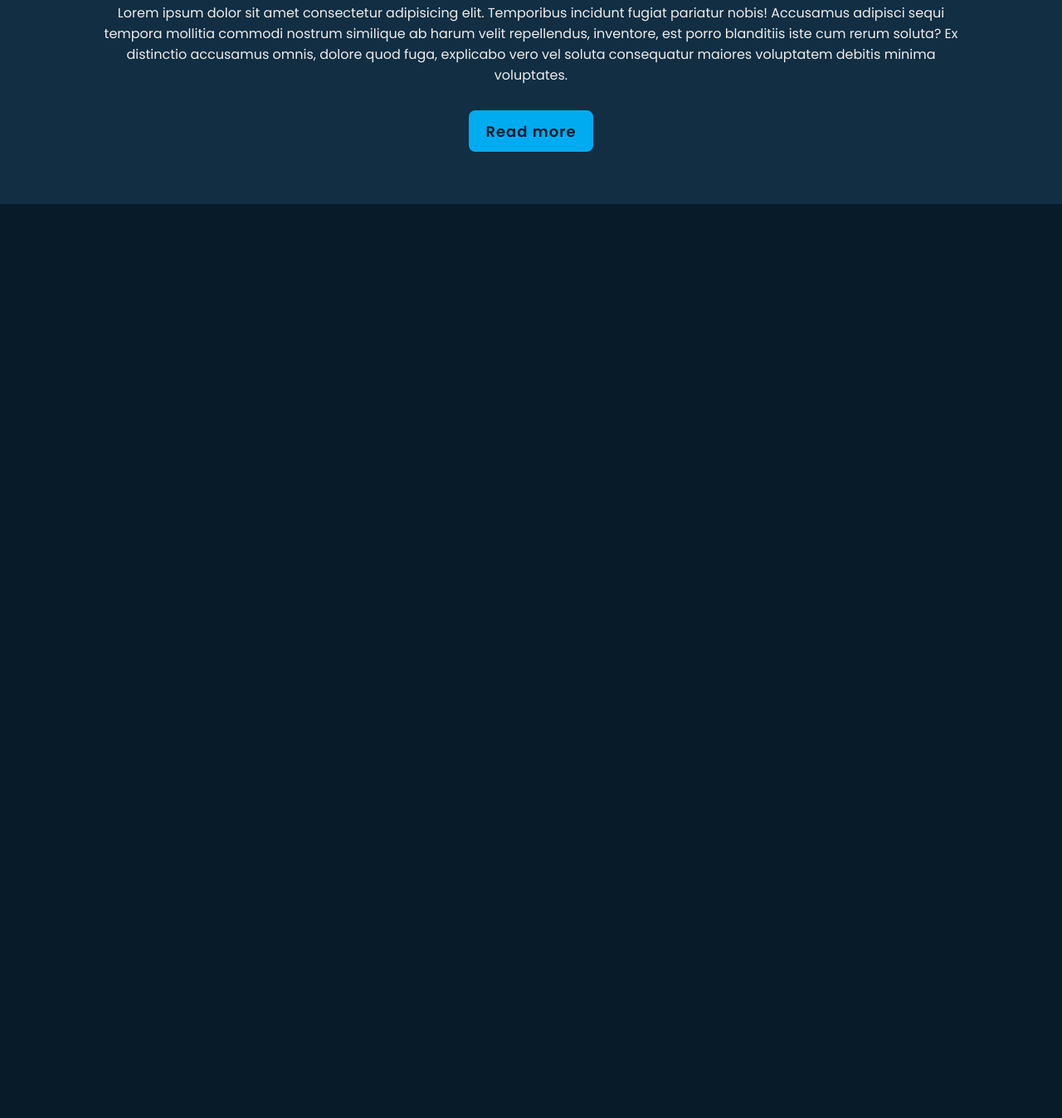
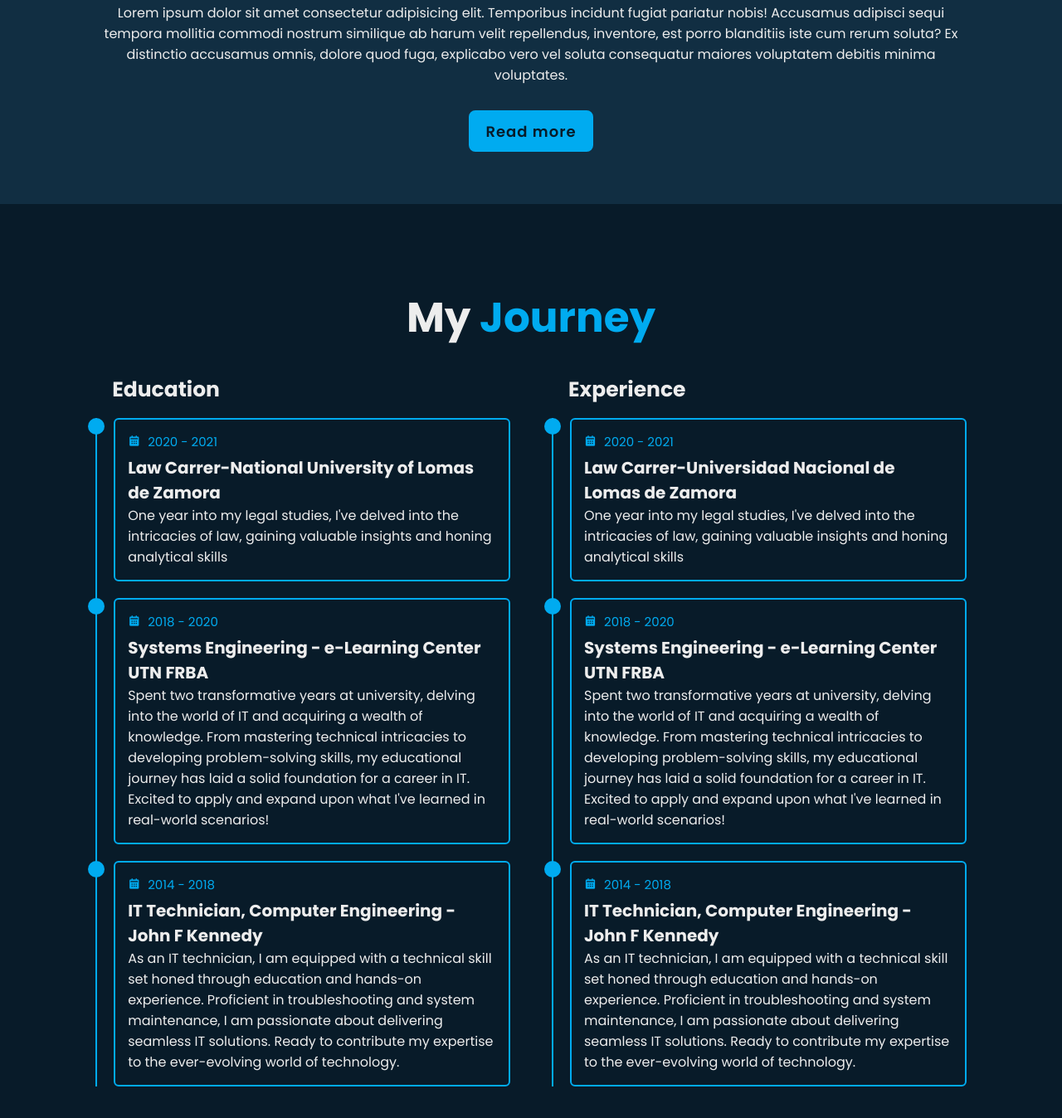
Before and after one commit to victoriafahn/JuanCruzAstradaDuran, a plain HTML site: page index.html in a window 1280 px wide. Shown: the part 1354-2702 px from the top of the page at 83% size. Before the commit the page ends 1600 px from the top, so only its background shows below. Drawn offline with nearby package versions, Linux system fonts and the light colour scheme.

Commit message:
JuanCruzAstradaDuran

```diff
--- a/css/style.css
+++ b/css/style.css
@@ -296,3 +296,90 @@ span {
 .btn-box.btns a::before {
     background: var(--second-bg-color);
 }
+
+.education {
+    display: flex;
+    justify-content: center;
+    align-items: center;
+    flex-direction: column;
+    min-height: auto;
+    padding-bottom: 5rem;
+}
+
+.education .education-row {
+    display: flex;
+    flex-wrap: wrap;
+    gap: 5rem;
+}
+
+.education-row .education-column {
+    flex: 1 1 40rem;
+}
+
+.education-column .title {
+    font-size: 2.5rem;
+    margin: 0 0 1.5rem 2rem;
+}
+
+.education-column .education-box {
+    border-left: .2rem solid var(--main-color);
+}
+
+.education-box .education-content {
+    position: relative;
+    padding-left: 2rem;
+}
+
+.education-box .education-content::before {
+    content: '';
+    position: absolute;
+    top: 0;
+    left: -1.1rem;
+    width: 2rem;
+    height: 2rem;
+    background: var(--main-color);
+    border-radius: 50%;
+}
+
+.education-content .content {
+    position: relative;
+    padding: 1.5rem;
+    border: .2rem solid var(--main-color);
+    border-radius: .6rem;
+    margin-bottom: 2rem;
+    overflow: hidden;
+}
+
+.education-content .content::before {
+    content: '';
+    position: absolute;
+    top: 0;
+    left: 0;
+    width: 0%;
+    height: 100%;
+    background: var(--second-bg-color);
+    z-index: -1;
+    transition: .5s;
+}
+
+.education-content .content:hover::before {
+    width: 100%;
+}
+
+.education-content .content .year {
+    font-size: 1.5rem;
+    color: var(--main-color);
+    padding-bottom: .5rem;
+}
+
+.education-content .content .year i {
+    padding-right: .5rem;
+}
+
+.education-content .content h3 {
+    font-size: 2rem;
+}
+
+.education-content .content p {
+    font-size: 1.6rem;
+}
--- a/index.html
+++ b/index.html
@@ -136,7 +136,75 @@
 
     </section>
 
-    <!-- education section design -->
+<!-- section education and experience -->
+
+<section class="education" id="education">
+    <h2 class="heading">My <span>Journey</span></h2>
+
+    <div class="education-row">
+        <div class="education-column">
+            <h3 class="title">Education</h3>
+
+            <div class="education-box">
+                <div class="education-content">
+                    <div class="content">
+                        <div class="year"><i class="bx bxs-calendar"></i> 2020 - 2021</div>
+                        <h3>Law Carrer-National University of Lomas de Zamora</h3>
+                        <p>One year into my legal studies, I've delved into the intricacies of law, gaining valuable insights and honing analytical skills</p>
+                    </div>
+                </div>
+
+                <div class="education-content">
+                    <div class="content">
+                        <div class="year"><i class="bx bxs-calendar"></i> 2018 - 2020</div>
+                        <h3>Systems Engineering - e-Learning Center UTN FRBA </h3>
+                        <p>Spent two transformative years at university, delving into the world of IT and acquiring a wealth of knowledge. From mastering technical intricacies to developing problem-solving skills, my educational journey has laid a solid foundation for a career in IT. Excited to apply and expand upon what I've learned in real-world scenarios!</p>
+                    </div>
+                </div>
+
+                <div class="education-content">
+                    <div class="content">
+                        <div class="year"><i class="bx bxs-calendar"></i> 2014 - 2018</div>
+                        <h3>IT Technician, Computer Engineering - John F Kennedy</h3>
+                        <p>As an IT technician, I am equipped with a technical skill set honed through education and hands-on experience. Proficient in troubleshooting and system maintenance, I am passionate about delivering seamless IT solutions. Ready to contribute my expertise to the ever-evolving world of technology.</p>
+                    </div>
+                </div>
+            </div>
+        </div>
+
+        <div class="education-column">
+            <h3 class="title">Experience</h3>
+
+            <div class="education-box">
+                <div class="education-content">
+                    <div class="content">
+                        <div class="year"><i class="bx bxs-calendar"></i> 2020 - 2021</div>
+                        <h3>Law Carrer-Universidad Nacional de Lomas de Zamora</h3>
+                        <p>One year into my legal studies, I've delved into the intricacies of law, gaining valuable insights and honing analytical skills</p>
+                    </div>
+                </div>
+
+                <div class="education-content">
+                    <div class="content">
+                        <div class="year"><i class="bx bxs-calendar"></i> 2018 - 2020</div>
+                        <h3>Systems Engineering - e-Learning Center UTN FRBA </h3>
+                        <p>Spent two transformative years at university, delving into the world of IT and acquiring a wealth of knowledge. From mastering technical intricacies to developing problem-solving skills, my educational journey has laid a solid foundation for a career in IT. Excited to apply and expand upon what I've learned in real-world scenarios!</p>
+                    </div>
+                </div>
+
+                <div class="education-content">
+                    <div class="content">
+                        <div class="year"><i class="bx bxs-calendar"></i> 2014 - 2018</div>
+                        <h3>IT Technician, Computer Engineering - John F Kennedy</h3>
+                        <p>As an IT technician, I am equipped with a technical skill set honed through education and hands-on experience. Proficient in troubleshooting and system maintenance, I am passionate about delivering seamless IT solutions. Ready to contribute my expertise to the ever-evolving world of technology.</p>
+                    </div>
+                </div>
+            </div>
+        </div>
+    </div>
+
+</section>
+
 
     <!-- skills section design -->
 
```
